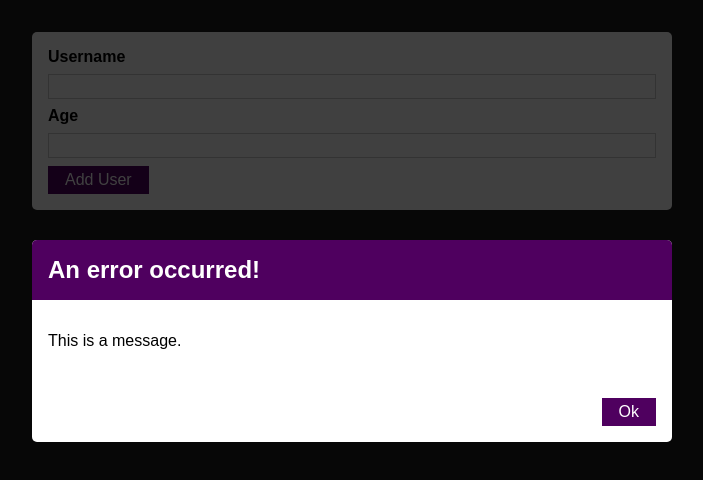
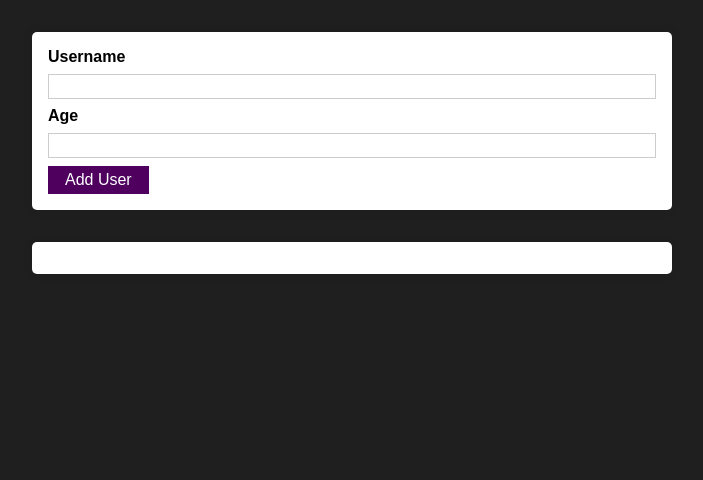
Before and after one commit to swicken/rcg-project1, a React (Create React App) app: page / in a window 1280 px wide. Shown: the top 480 px of the page, without its empty margins (288-991 px from the left). Built offline with nearby package versions, Linux system fonts and the light colour scheme.

Commit message:
module complete!

```diff
--- a/src/components/UI/ErrorModal.jsx
+++ b/src/components/UI/ErrorModal.jsx
@@ -4,7 +4,7 @@
 const ErrorModal = props => {
     return (
         <div>
-            <div className={styles.backdrop}>
+            <div className={styles.backdrop} onClick={props.onClear}>
                 <Card className={styles.modal}>
                     <header className={styles.header}>
                         <h2>{props.title}</h2>
@@ -13,7 +13,7 @@
                         <p>{props.message}</p>
                     </div>
                     <footer className={styles.actions}>
-                        <Button>Ok</Button>
+                        <Button onClick={props.onClear}>Ok</Button>
                     </footer>
                 </Card>
             </div>
--- a/src/components/Users/AddUser.jsx
+++ b/src/components/Users/AddUser.jsx
@@ -7,18 +7,31 @@
 const AddUser = props => {
     const [enteredUsername, setEnteredUsername] = useState('');
     const [enteredAge, setEnteredAge] = useState('');
+    const [error, setError] = useState();
 
     const addUserHandler = (event) => {
         event.preventDefault();
         if (enteredUsername.trim().length === 0 || enteredAge.trim().length === 0) {
+            setError({
+                title: 'Invalid input',
+                message: 'Please enter a valid name and age (non-empty values)'
+            });
             return;
         }
         if (+enteredAge < 1) {
+            setError({
+                title: 'Invalid Age',
+                message: 'Please enter a valid age (greater than 0)'
+            });
             return;
         }
         props.onAddUser(enteredUsername, enteredAge);
         setEnteredUsername('');
         setEnteredAge('');
+    }
+
+    const errorHandler  = () => {
+        setError(null);
     }
 
     const usernameChangeHandler = (event) => {
@@ -30,11 +43,11 @@
 
     return (
         <div>
-        <ErrorModal title="An error occurred!" message="This is a message." />
+            {error && <ErrorModal title={error.title} message={error.message} onClear={errorHandler} />}
             <Card className={styles.input}>
                 <form onSubmit={addUserHandler}>
                     <label htmlFor="username">Username</label>
-            <input id="username" value={enteredUsername} type="text" onChange={usernameChangeHandler}/>
+                    <input id="username" value={enteredUsername} type="text" onChange={usernameChangeHandler} />
                     <label htmlFor="age">Age</label>
                     <input id="age" value={enteredAge} type="number" onChange={ageChangeHandler} />
                     <Button type="submit">Add User</Button>
```
Lines whose indentation alone changed are shown as unchanged.
